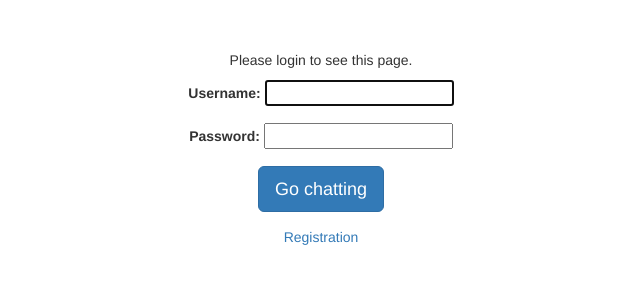
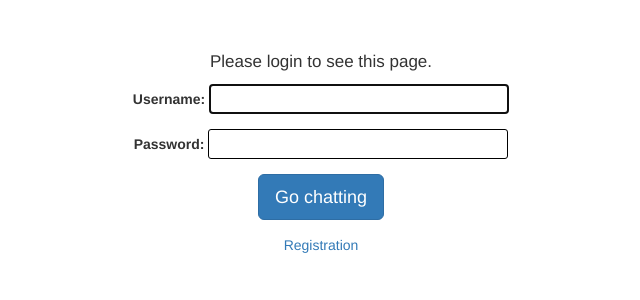
Before and after one commit to korsunowk/django-channels-chat, a Django app: page /accounts/login/?next=/ in a window 1280 px wide. Shown: the top 300 px of the page, without its empty margins (319-959 px from the left). Run offline with Django 3.2, Linux system fonts and the light colour scheme; some libraries are stand-ins or nearby versions.

Commit message:
Upgrade view of text on login/registration page.

```diff
--- a/templates/registration/login.html
+++ b/templates/registration/login.html
@@ -4,6 +4,19 @@
     <meta charset="UTF-8">
     <title>Title</title>
     <link rel="stylesheet" href="https://maxcdn.bootstrapcdn.com/bootstrap/3.3.7/css/bootstrap.min.css" integrity="sha384-BVYiiSIFeK1dGmJRAkycuHAHRg32OmUcww7on3RYdg4Va+PmSTsz/K68vbdEjh4u" crossorigin="anonymous">
+    <style>
+        input {
+            border-radius: 3px;
+            width: 300px;
+            border: 1px solid black;
+            font-size: 18px;
+            padding-left: 3px;
+        }
+
+        .login_text, .has-error .help-text {
+            font-size: 17px;
+        }
+    </style>
 </head>
 <body>
     <div class="container-fluid site-wrapper">
@@ -11,16 +24,12 @@
         <div class="col-md-12 text-center" style="margin-top: 50px">
           <form action="." method="post">
 
-            {% if form.errors %}
-            <p>Your username and password didn't match. Please try again.</p>
-            {% endif %}
-
             {% if next %}
                 {% if user.is_authenticated %}
                     <p>Your account doesn't have access to this page. To proceed,
                     please login with an account that has access.</p>
                 {% else %}
-                <p>Please login to see this page.</p>
+                    <p class="login_text">Please login to see this page.</p>
                 {% endif %}
             {% endif %}
 
@@ -31,7 +40,6 @@
             {% endif %}
 
             <input type="hidden" name="next" value="{{ next }}" />
-
 
             {% for field in form %}
                 <div class="form-group {% if field.errors %}has-error{% endif %}">
@@ -48,6 +56,12 @@
 
             {% csrf_token %}
 
+              {% if form.errors %}
+                <div class="form-group has-error">
+                    <span class="help-block help-text">Your username and password didn't match. Please try again.</span>
+                </div>
+            {% endif %}
+
             <div class="form-group">
               <button class="btn btn-lg btn-default btn-primary">Go chatting</button>
             </div>
```
Also changed, not shown: templates/registration.html (+10 -1 lines). Lines whose indentation alone changed are shown as unchanged.
